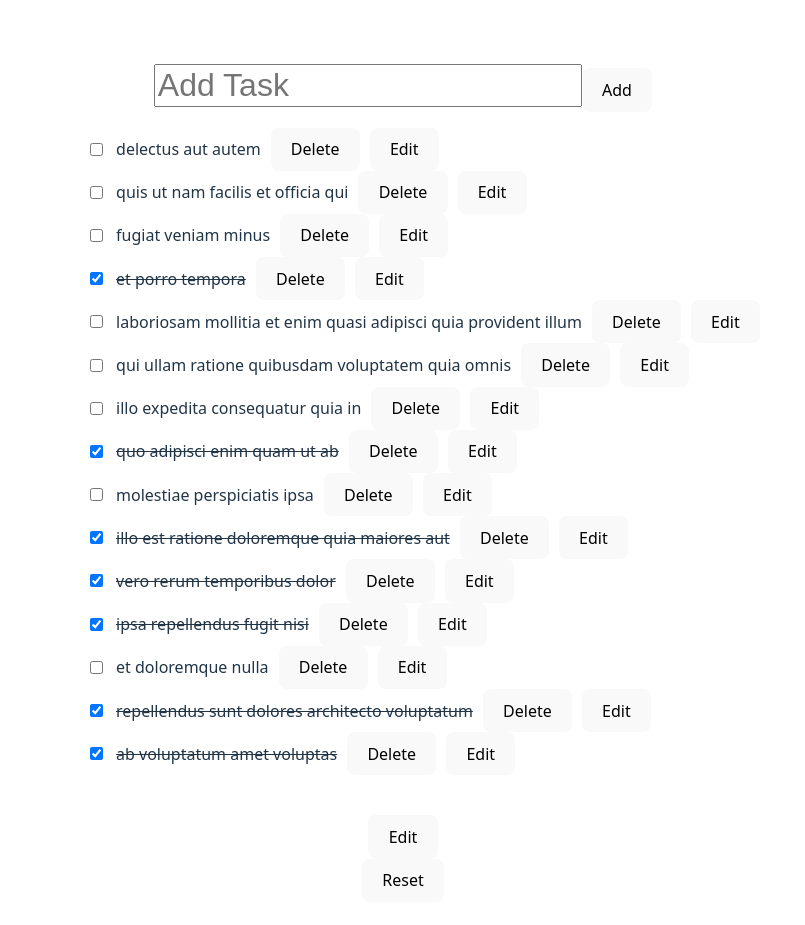
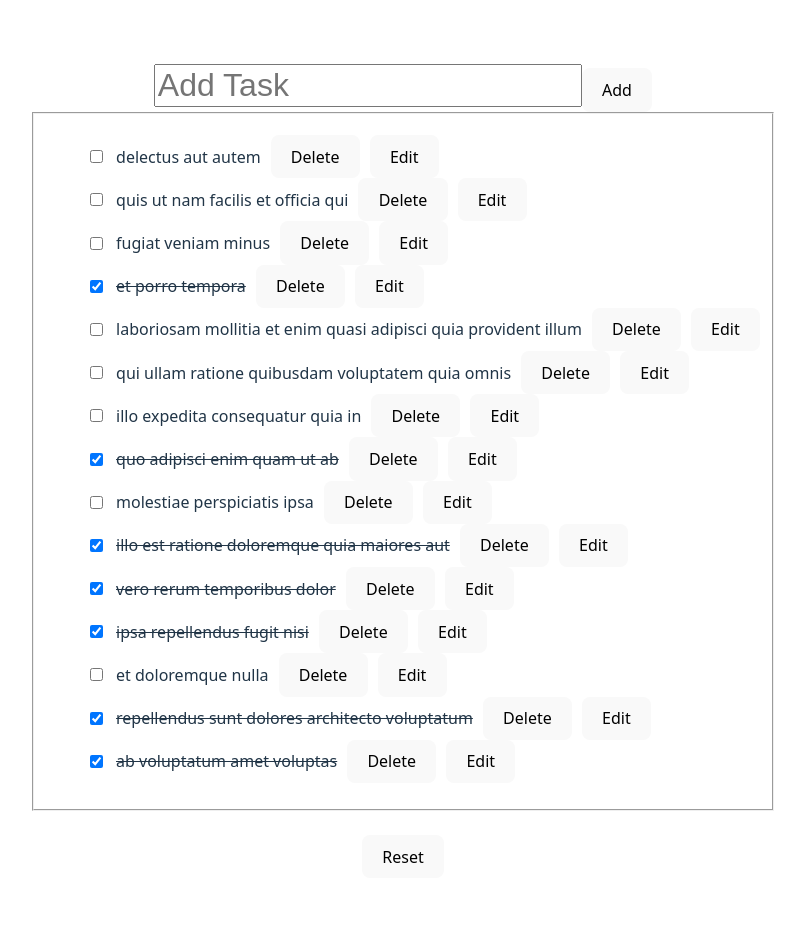
Before and after one commit to cfunch29/RLabTodoList, a React (Vite) app: page / in a window 1280 px wide. Shown: the part 117-1042 px from the top of the page, without its empty margins (237-1042 px from the left). Built offline with nearby package versions, Linux system fonts and the light colour scheme.

Commit message:
updated typo payload

```diff
--- a/src/App.jsx
+++ b/src/App.jsx
@@ -106,7 +106,7 @@ function reducer(state, action) {
         {
           userId: 1,
           id: state.length ? state[state.length - 1].id + 1 : 1,
-          title: action.paylaod,
+          title: action.payload,
           completed: false
         },
         ...state
@@ -117,7 +117,7 @@ function reducer(state, action) {
 
     case 'toggleComplete':
       return state.map(todo =>
-        todo.id === action.paylaod
+        todo.id === action.payload
           ? { ...todo, completed: !todo.completed }
           : todo
       );
@@ -174,6 +174,7 @@ const Todos = () => {
         {editingId ? "Update" : "Add"}
       </button>
 
+<fieldset>
       <ul>
         {todos.map(todo => (
           <li key={todo.id}
@@ -183,7 +184,7 @@ const Todos = () => {
               type="checkbox"
               checked={todo.completed}
               onChange={() =>
-                dispatch({ type: "toggleComplete", paylaod: todo.id })
+                dispatch({ type: "toggleComplete", payload: todo.id })
               } />
             <span
               style={{
@@ -205,10 +206,9 @@ const Todos = () => {
           </li>
         ))}
       </ul>
+      </fieldset>
       <br />
-      <ActionButton dispatch={dispatch} payload={todos} type={"editTask"}>
-        Edit</ActionButton>
-      <br />
+      {/* resets to default todo list */}
       <button onClick={() => dispatch({ type: "resetTodos", payload: initialState })}>
         Reset</button>
       <br />
```
